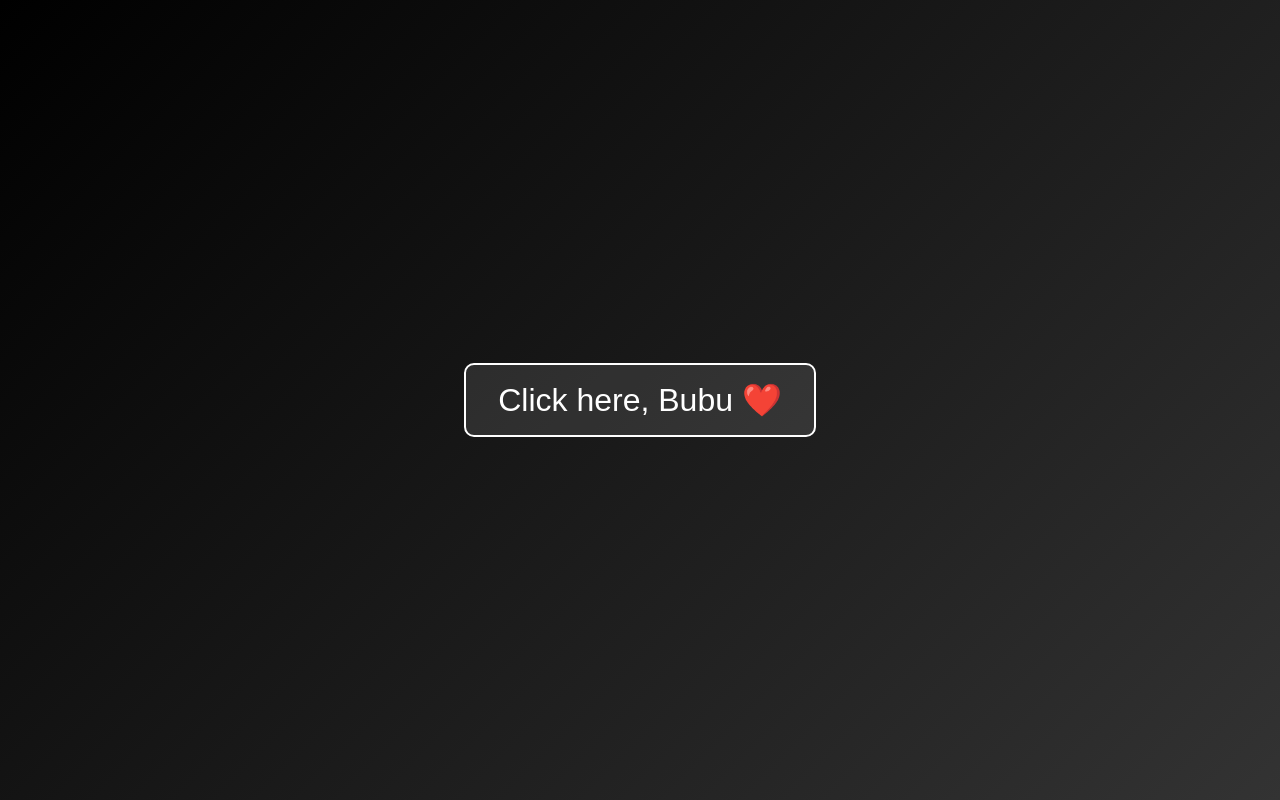
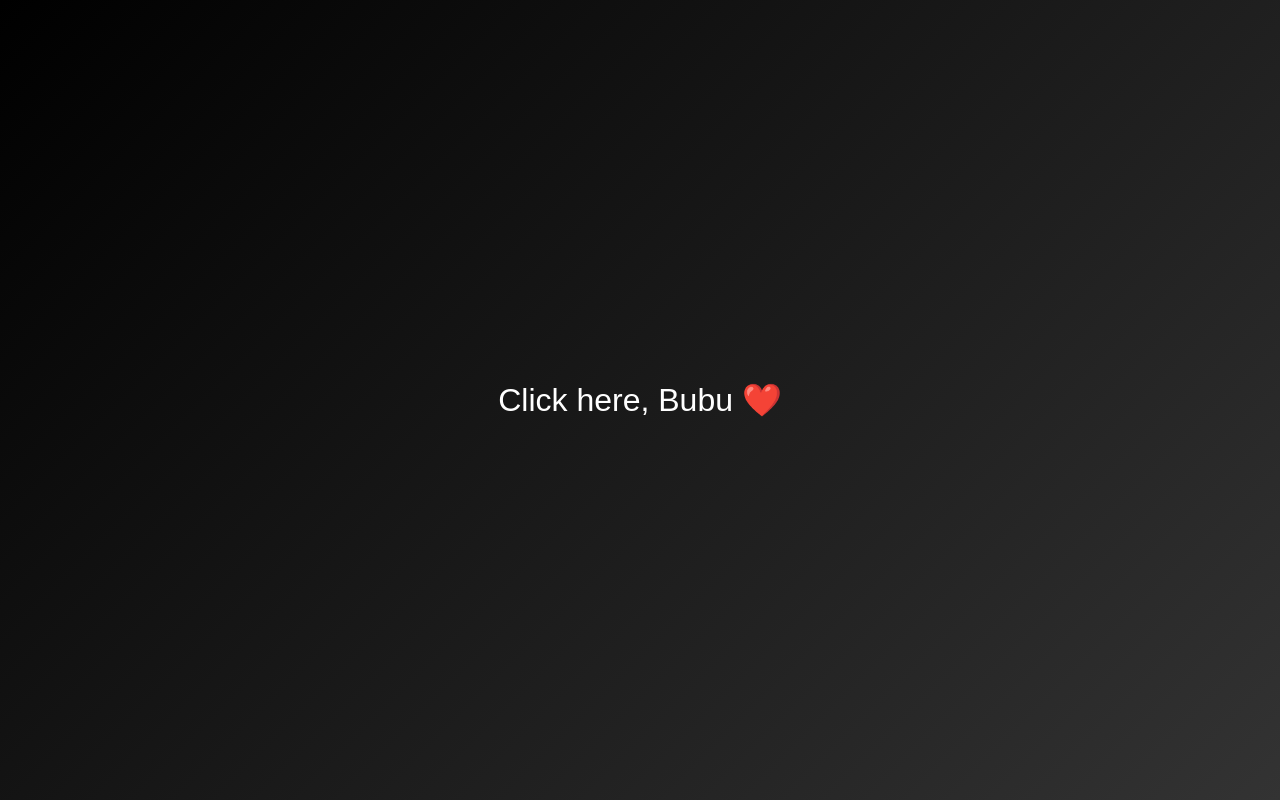
Before and after one commit to jontyjacob99-png/valentines, a plain HTML site: page index.html in a window 1280 px wide. Drawn offline with Linux system fonts and the light colour scheme.

Commit message:
Update style.css

```diff
--- a/style.css
+++ b/style.css
@@ -44,16 +44,15 @@ body {
 .start-button {
     font-size: 2rem;
     color: #fff;
-    cursor: pointer;
+    border: none;  /* Remove default button border */
+    background: none;  /* Remove default button background */
     padding: 1rem 2rem;
-    border: 2px solid #fff;
     border-radius: 10px;
-    background: rgba(255, 255, 255, 0.1);
     transition: background 0.3s;
 }
 
 .start-button:hover {
-    background: rgba(255, 255, 255, 0.2);
+    background: rgba(255, 255, 255, 0.1);  /* Subtle hover effect */
 }
 
 /* SCENE 1: Clouds and Globes */
```
